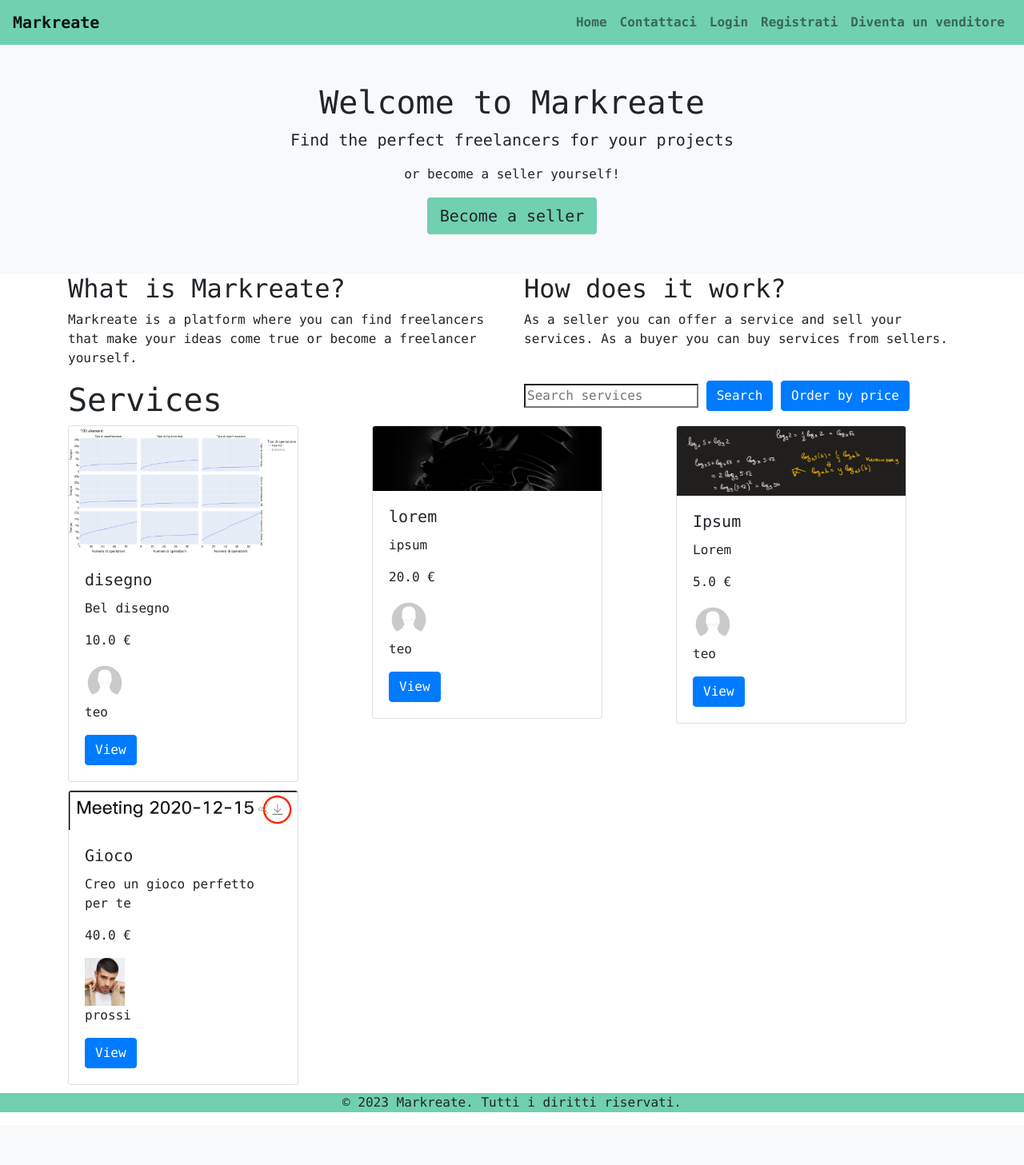
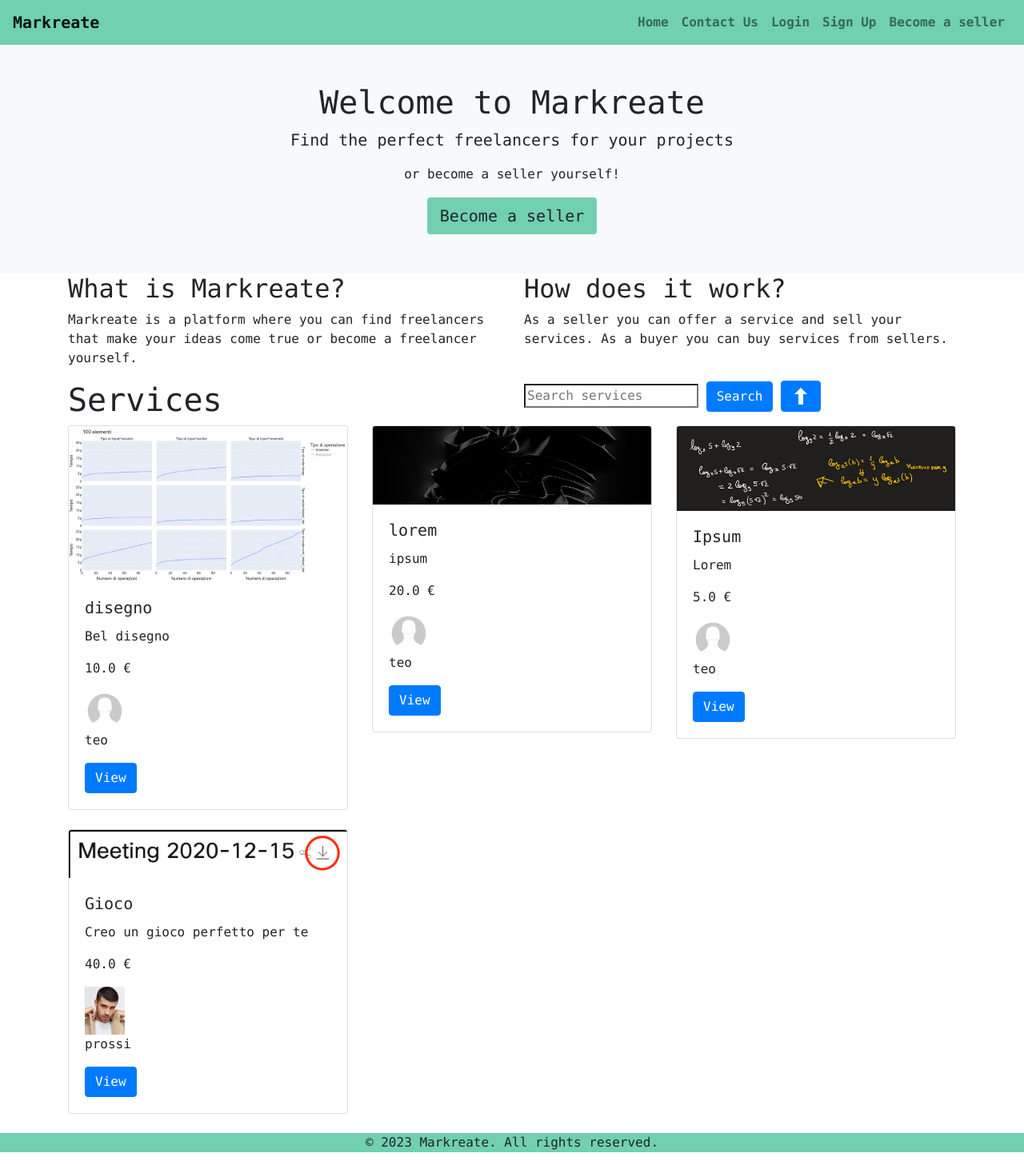
Before and after one commit to teolotti/Markreate, a Django app: page / in a window 1280 px wide. Shown: the whole page at 80% size. Before the commit the page ends 1391 px from the top, so only its background shows below. Run offline with Django 4.2, Linux system fonts and the light colour scheme; data comes from the database, SQL or seed files in the repository; both versions use the stored data as it was after the commit; some libraries are stand-ins or nearby versions.

Commit message:
Piccoli cambiamenti, volendo aggiunta ordinamento decrescente

```diff
--- a/templates/accounts/becomeSeller.html
+++ b/templates/accounts/becomeSeller.html
@@ -15,7 +15,7 @@
                 <form enctype="multipart/form-data" method="post" action="">
                     {% csrf_token %}
                     {{ form | crispy }}
-                    <input type="submit" name="becomeSeller" style="margin-top: 10px" class="btn btn-primary">
+                    <input type="submit" value="Submit" name="becomeSeller" style="margin: 10px" class="btn btn-primary">
                 </form>
             </div>
         </div>
--- a/templates/accounts/complete_order.html
+++ b/templates/accounts/complete_order.html
@@ -15,7 +15,7 @@
                 <form enctype="multipart/form-data" method="post" action="">
                     {% csrf_token %}
                     {{ form | crispy }}
-                    <input type="submit" name="Complete" style="margin: 10px" class="btn btn-primary">
+                    <input type="submit" name="Complete" value="Submit" style="margin: 10px" class="btn btn-primary">
                 </form>
             </div>
         </div>
--- a/templates/accounts/edit_profile.html
+++ b/templates/accounts/edit_profile.html
@@ -16,7 +16,7 @@
                     {% csrf_token %}
                     {{ form1 | crispy }}
                     {{ form2 | crispy }}
-                    <input type="submit" name="Save" style="margin: 10px" class="btn btn-primary">
+                    <input type="submit" name="Save" value="Edit" style="margin: 10px" class="btn btn-primary">
                 </form>
             </div>
         </div>
--- a/templates/accounts/login.html
+++ b/templates/accounts/login.html
@@ -15,12 +15,12 @@
                 <form method="post" action="">
                     {% csrf_token %}
                     {{ form | crispy }}
-                    <input type="submit" name="Login" style="margin-top: 10px" class="btn btn-primary">
+                    <input type="submit" name="Login" value="Login" style="margin-top: 10px" class="btn btn-primary">
                 </form>
             </div>
         </div>
     </div>
     <div class="d-flex justify-content-center links">
-        Non sei registrato? <a href="{% url 'register' %}" class="ml-2">Registrati</a>
+       Not a user yet?<a href="{% url 'register' %}" class="ml-2">Sign up</a>
     </div>
 {% endblock %}
--- a/templates/accounts/orders_rec.html
+++ b/templates/accounts/orders_rec.html
@@ -11,8 +11,8 @@
             <p>Here are your received orders:</p>
             <div class="row row-cols-1 row-cols-md-3">
                 {% for order in orders %}
-                    <div class="col-sm" style="margin-bottom: 10px">
-                        <div class="card" style="width: 18rem;">
+                    <div class="col mb-4" style="margin-bottom: 10px">
+                        <div class="card">
                             <div class="card-body">
                                 <h5 class="card-title">{{ order.service.title }}</h5>
                                 <p class="card-text">Date: {{ order.date_ordered }}</p>
--- a/templates/accounts/registration.html
+++ b/templates/accounts/registration.html
@@ -9,13 +9,13 @@
     <div class="d-flex justify-content-center links">
         <div class="user-card" style="display: flex; justify-content: center; flex-direction: column; width: 450px">
             <div class="d-flex justify-content-center links">
-                <h1>Register</h1>
+                <h1>Sign Up</h1>
             </div>
             <div class="d-flex justify-content-center">
                 <form method="post" action="">
                     {% csrf_token %}
                     {{ form | crispy }}
-                    <input type="submit" name="Create User" style="margin-top: 10px" class="btn btn-primary">
+                    <input type="submit" name="Create User" value="Sign Up" style="margin-top: 10px" class="btn btn-primary">
                 </form>
             </div>
         </div>
@@ -24,6 +24,6 @@
     {{ form.errors }}
 
     <div class="d-flex justify-content-center links">
-        Hai già un account? <a href="{% url 'login' %}" class="ml-2">Login</a>
+       Already signed up? <a href="{% url 'login' %}" class="ml-2">Login</a>
     </div>
 {% endblock %}
--- a/templates/accounts/yourOrders.html
+++ b/templates/accounts/yourOrders.html
@@ -11,8 +11,8 @@
             <p>Here are your orders:</p>
             <div class="row row-cols-1 row-cols-md-3">
                 {% for order in orders %}
-                    <div class="col-sm" style="margin-bottom: 10px">
-                        <div class="card" style="width: 18rem;">
+                    <div class="col mb-4" style="margin-bottom: 10px">
+                        <div class="card">
                             <div class="card-body">
                                 <h5 class="card-title">{{ order.service.title }}</h5>
                                 <p class="card-text">Date: {{ order.date_ordered }}</p>
--- a/templates/accounts/yourServices.html
+++ b/templates/accounts/yourServices.html
@@ -11,8 +11,8 @@
             <p>Here are your services:</p>
             <div class="row row-cols-1 row-cols-md-3">
                 {% for service in services %}
-                    <div class="col-sm" style="margin-bottom: 10px">
-                        <div class="card" style="width: 18rem;">
+                    <div class="col mb-4" style="margin-bottom: 10px">
+                        <div class="card">
                             <img src={{ service.image.url }} class="card-img-top" alt="">
                             <div class="card-body">
                                 <h5 class="card-title">{{ service.title }}</h5>
--- a/templates/base.html
+++ b/templates/base.html
@@ -29,19 +29,19 @@
                     <a class="nav-link" href="{% url 'home' %}">Home</a>
                 </li>
                 <li class="nav-item">
-                    <a class="nav-link" href="{% url 'contact' %}">Contattaci</a>
+                    <a class="nav-link" href="{% url 'contact' %}">Contact Us</a>
                 </li>
                 {% if not request.user.is_authenticated %}
                     <li class="nav-item">
                         <a class="nav-link" href="{% url 'login' %}">Login</a>
                     </li>
                     <li class="nav-item">
-                        <a class="nav-link" href="{% url 'register' %}">Registrati</a>
+                        <a class="nav-link" href="{% url 'register' %}">Sign Up</a>
                     </li>
                 {% endif %}
                 {% if request.user.is_authenticated %}
                     <li class="nav-item">
-                    <a class="nav-link" href="{% url 'profile' %}">Profilo</a>
+                    <a class="nav-link" href="{% url 'profile' %}">Profile</a>
                     </li>
                     <li class="nav-item">
                     <a class="nav-link" href="{% url 'logout' %}">Logout</a>
@@ -49,7 +49,7 @@
                 {% endif %}
                 {% if not request.user|has_group:"Sellers Group" %}
                     <li class="nav-item">
-                        <a class="nav-link" href="{% url 'becomeSeller' %}">Diventa un venditore</a>
+                        <a class="nav-link" href="{% url 'becomeSeller' %}">Become a seller</a>
                     </li>
                 {% endif %}
                 {% if request.user|has_group:"Sellers Group" %}
@@ -75,7 +75,7 @@
 </main>
 
 <footer class="text-center" style="background-color: #70D0B0">
-    <p>&copy; 2023 Markreate. Tutti i diritti riservati.</p>
+    <p>&copy; 2023 Markreate. All rights reserved.</p>
 </footer>
 
 <script src="https://code.jquery.com/jquery-3.5.1.slim.min.js"></script>
--- a/templates/home.html
+++ b/templates/home.html
@@ -1,4 +1,5 @@
 {% extends 'base.html' %}
+{% load static %}
 {% load crispy_forms_filters %}
 {% load auth_extras %}
 
@@ -46,15 +47,15 @@
                             <input type="search" name = "searched" placeholder="Search services">
                         </label>
                         <input type="submit" value="Search" class="btn btn-primary">
-                        <a href="{% url 'order_by_price'%}" class="btn btn-primary">Order by price</a>
+                        <a href="{% url 'order_by_price'%}" class="btn btn-primary"><img src="{% static 'icons/icons8-freccia-spessa-rivolta-verso-l&#39;alto-24.png' %}"></a>
                     </form>
                 </div>
             </div>
 
             <div class="row row-cols-1 row-cols-md-3">
                 {% for service in services %}
-                    <div class="col-sm" style="margin-bottom: 10px">
-                        <div class="card" style="width: 18rem;">
+                    <div class="col mb-4" style="margin-bottom: 10px">
+                        <div class="card" >
                             <img src={{ service.image.url }} class="card-img-top" alt="">
                             <div class="card-body">
                                 <h5 class="card-title">{{ service.title }}</h5>
--- a/templates/search_home.html
+++ b/templates/search_home.html
@@ -54,8 +54,8 @@
             <div class="row row-cols-1 row-cols-md-3">
                 {% if searched %}
                     {% for service in services %}
-                        <div class="col-sm" style="margin-bottom: 10px">
-                            <div class="card" style="width: 18rem;">
+                        <div class="col mb-4" style="margin-bottom: 10px">
+                            <div class="card">
                                 <img src={{ service.image.url }} class="card-img-top" alt="">
                                 <div class="card-body">
                                     <h5 class="card-title">{{ service.title }}</h5>
```
Also changed, not shown: db.sqlite3, static/icons/icons8-freccia-spessa-rivolta-verso-l&#39;alto-24.png (added), static/icons/icons8-ricerca-24.png (added).
